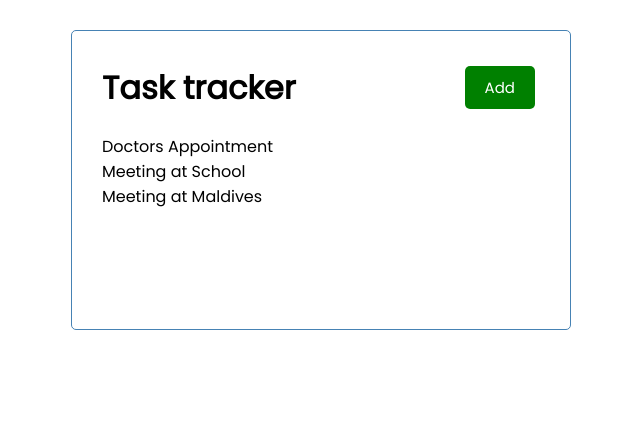
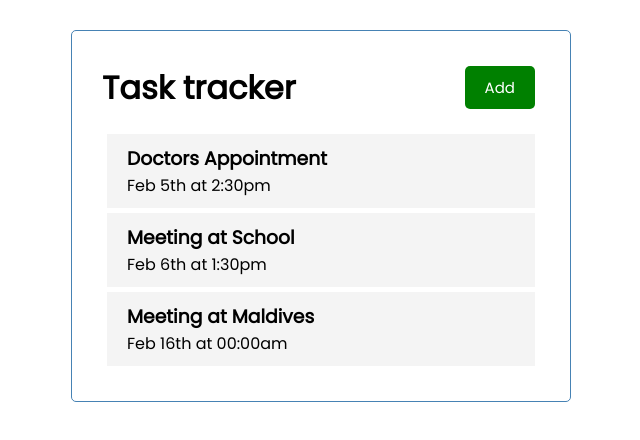
Before and after one commit to crypt096/react-task-tracker, a React (Create React App) app: page / in a window 1280 px wide. Shown: the top 440 px of the page, without its empty margins (319-959 px from the left). Built offline with nearby package versions, Linux system fonts and the light colour scheme; the HTML template or start-up script is replaced by a standard one.

Commit message:
Add task component.

```diff
--- /dev/null
+++ b/src/components/Task.js
@@ -0,0 +1,9 @@
+const Tasks = ({ task }) => {
+  return (
+    <div className="task">
+      <h3>{task.text}</h3>
+      <p>{task.day}</p>
+    </div>);
+}
+
+export default Tasks;
--- a/src/components/Tasks.js
+++ b/src/components/Tasks.js
@@ -1,11 +1,10 @@
+import Task from './Task';
+
 const Tasks = ({ tasks }) => {
-
   return (
     <>
       {tasks.map((task) => (
-        <div key={task.id}>
-          {task.text}
-        </div>
+        <Task key={task.id} task={task} />
       ))}
     </>);
 }
```
